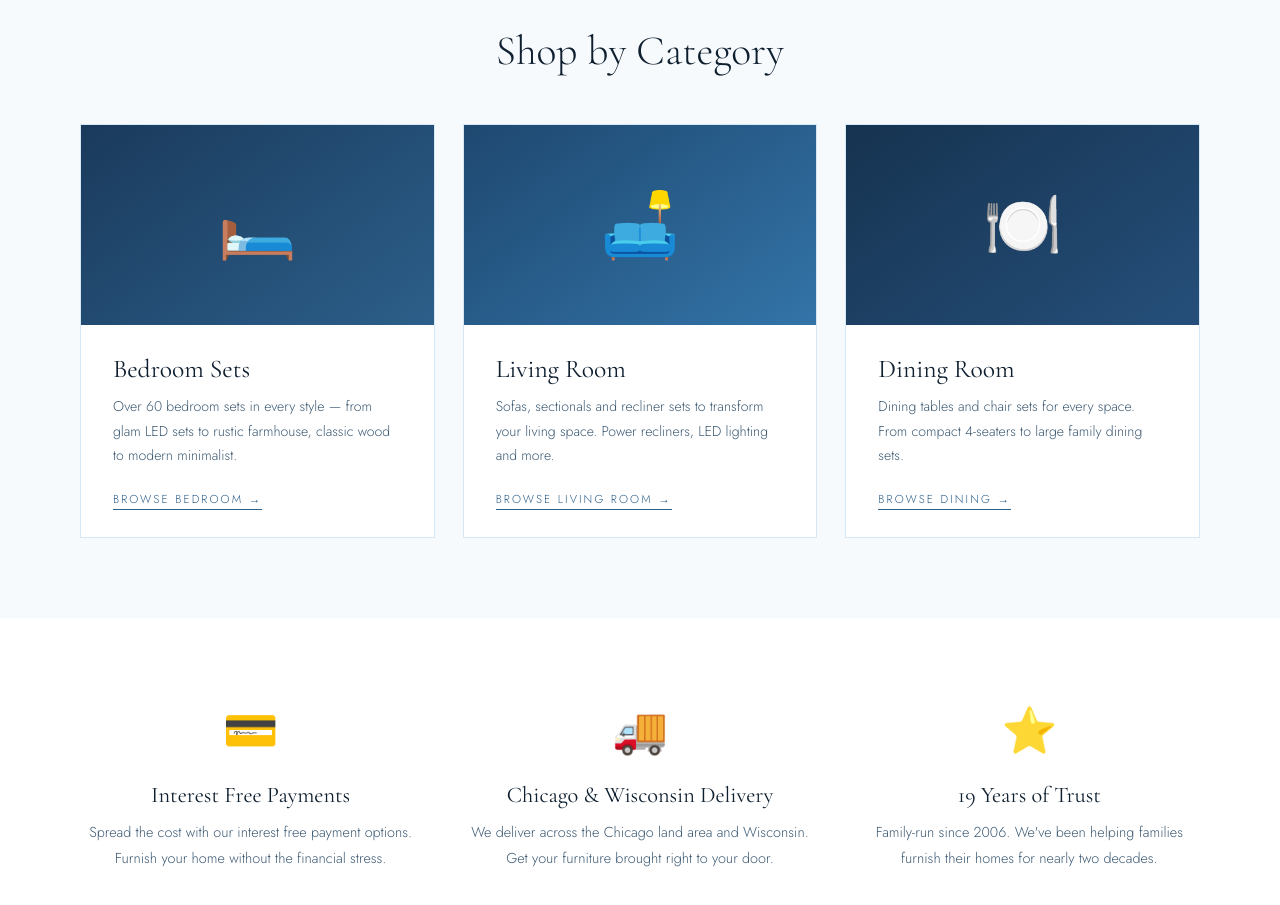
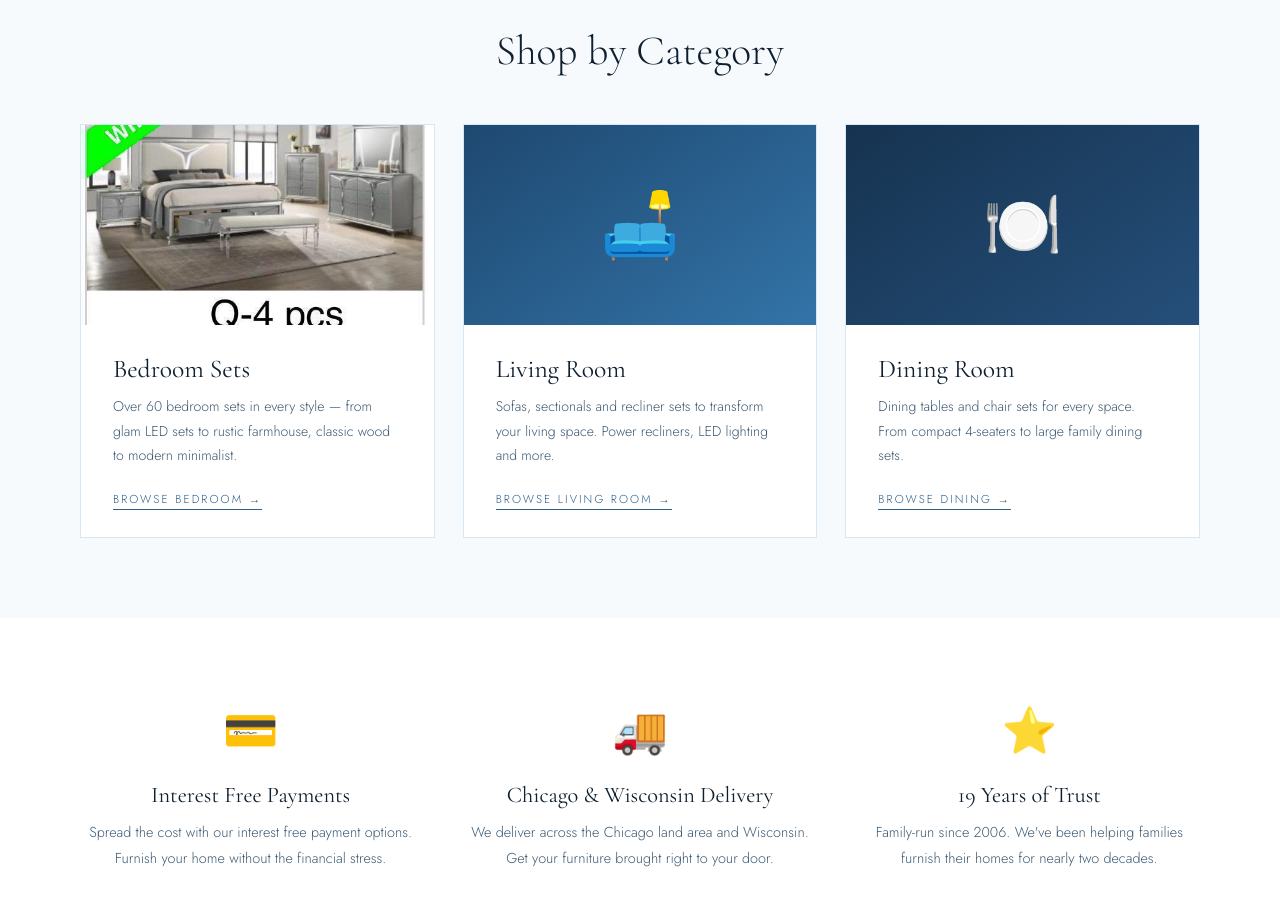
Before and after one commit to theoscarfurniture/Oscar-s-website, a plain HTML site: page index.html in a window 1280 px wide. Shown: the part 1100-2005 px from the top of the page. Drawn offline with nearby package versions, Linux system fonts and the light colour scheme.

Commit message:
Update index.html

```diff
--- a/index.html
+++ b/index.html
@@ -77,7 +77,7 @@
     <div class="category-cards">
 
       <a href="bedroom.html" class="category-card reveal">
-        <div class="category-card-img cat-bedroom">🛏️</div>
+        <div class="category-card-img cat-bedroom"><img src="images/images/b024.jpg" alt="Bedroom Sets" style="width:100%;height:100%;object-fit:cover;"/></div>
         <div class="category-card-body">
           <h3>Bedroom Sets</h3>
           <p>Over 60 bedroom sets in every style — from glam LED sets to rustic farmhouse, classic wood to modern minimalist.</p>
```
